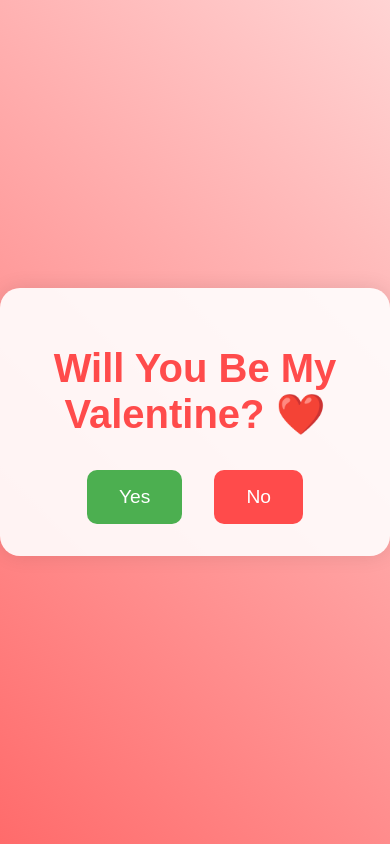
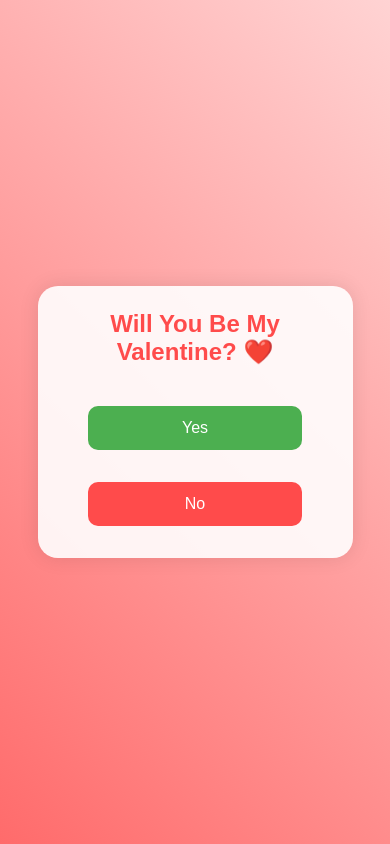
Before and after one commit to cybertronjc/cybertronjc.github.io, a plain HTML site: page index.html in a window 390 px wide. Drawn offline with Linux system fonts and the light colour scheme.

Commit message:
Mobile friendly

```diff
--- a/index.html
+++ b/index.html
@@ -2,20 +2,28 @@
 <html>
 <head>
     <title>Be My Valentine?</title>
+    <meta name="viewport" content="width=device-width, initial-scale=1.0">
     <style>
+        * {
+            margin: 0;
+            padding: 0;
+            box-sizing: border-box;
+        }
+
         body {
-            height: 100vh;
+            min-height: 100vh;
             display: flex;
             flex-direction: column;
             justify-content: center;
             align-items: center;
             background: linear-gradient(45deg, #ff6b6b, #ffd3d3);
             font-family: Arial, sans-serif;
-            margin: 0;
-            overflow: hidden;
+            padding: 20px;
         }
 
         .container {
+            width: 90%;
+            max-width: 600px;
             text-align: center;
             padding: 2rem;
             background: rgba(255, 255, 255, 0.9);
@@ -25,24 +33,28 @@
 
         h1 {
             color: #ff4b4b;
-            font-size: 2.5rem;
+            font-size: clamp(1.5rem, 5vw, 2.5rem);
             margin-bottom: 2rem;
+            word-wrap: break-word;
         }
 
         .buttons {
             margin-top: 2rem;
             display: flex;
-            gap: 2rem;
+            gap: 1rem;
             justify-content: center;
+            flex-wrap: wrap;
         }
 
         .btn {
-            padding: 1rem 2rem;
-            font-size: 1.2rem;
+            padding: 0.8rem 1.5rem;
+            font-size: clamp(1rem, 4vw, 1.2rem);
             border: none;
             border-radius: 10px;
             cursor: pointer;
             transition: transform 0.3s;
+            min-width: 120px;
+            touch-action: manipulation;
         }
 
         .btn-yes {
@@ -50,7 +62,7 @@
             color: white;
         }
 
-        .btn-yes:hover {
+        .btn-yes:hover, .btn-yes:active {
             transform: scale(1.1);
         }
 
@@ -74,9 +86,32 @@
 
         .heart {
             position: fixed;
-            font-size: 1.5rem;
+            font-size: clamp(1rem, 4vw, 1.5rem);
             user-select: none;
             pointer-events: none;
+        }
+
+        /* Success message styles */
+        .success-message {
+            font-size: clamp(1.2rem, 4vw, 2rem);
+            margin-top: 1rem;
+        }
+
+        /* Media Queries */
+        @media (max-width: 480px) {
+            .container {
+                padding: 1.5rem;
+            }
+
+            .buttons {
+                flex-direction: column;
+                align-items: center;
+            }
+
+            .btn {
+                width: 80%;
+                margin: 0.5rem 0;
+            }
         }
     </style>
 </head>
@@ -85,20 +120,27 @@
         <h1>Will You Be My Valentine? ❤️</h1>
         <div class="buttons">
             <button class="btn btn-yes" onclick="sayYes()">Yes</button>
-            <button class="btn btn-no" onmouseover="moveButton(this)">No</button>
+            <button class="btn btn-no" ontouchstart="moveButton(this)" onmouseover="moveButton(this)">No</button>
         </div>
     </div>
 
     <script>
         function moveButton(button) {
-            // Generate random position within viewport
-            const x = Math.random() * (window.innerWidth - button.offsetWidth);
-            const y = Math.random() * (window.innerHeight - button.offsetHeight);
+            // Get container dimensions
+            const container = document.querySelector('.container');
+            const containerRect = container.getBoundingClientRect();
 
-            // Keep button within viewport bounds
+            // Generate random position within container bounds
+            const maxX = containerRect.width - button.offsetWidth;
+            const maxY = containerRect.height - button.offsetHeight;
+
+            const x = Math.random() * maxX;
+            const y = Math.random() * maxY;
+
+            // Keep button within container
             button.style.position = 'absolute';
-            button.style.left = Math.min(x, window.innerWidth - button.offsetWidth) + 'px';
-            button.style.top = Math.min(y, window.innerHeight - button.offsetHeight) + 'px';
+            button.style.left = (containerRect.left + x) + 'px';
+            button.style.top = (containerRect.top + y) + 'px';
         }
 
         function sayYes() {
@@ -106,6 +148,7 @@
             document.body.innerHTML = `
                 <div class="container">
                     <h1>Yay! I'm so happy! ❤️</h1>
+                    <p class="success-message">Thank you for making my day special! 💖</p>
                 </div>
             `;
 
```
